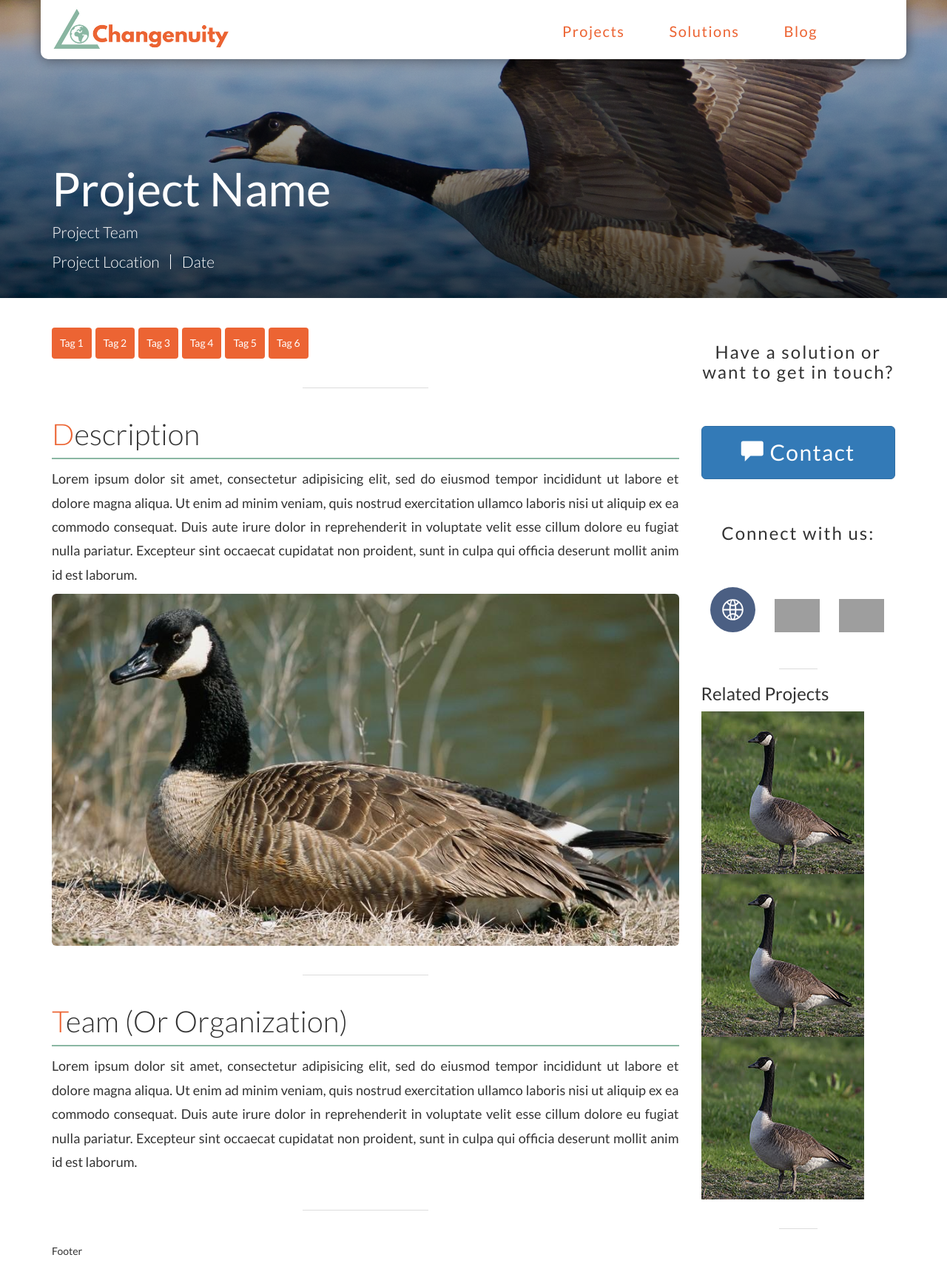
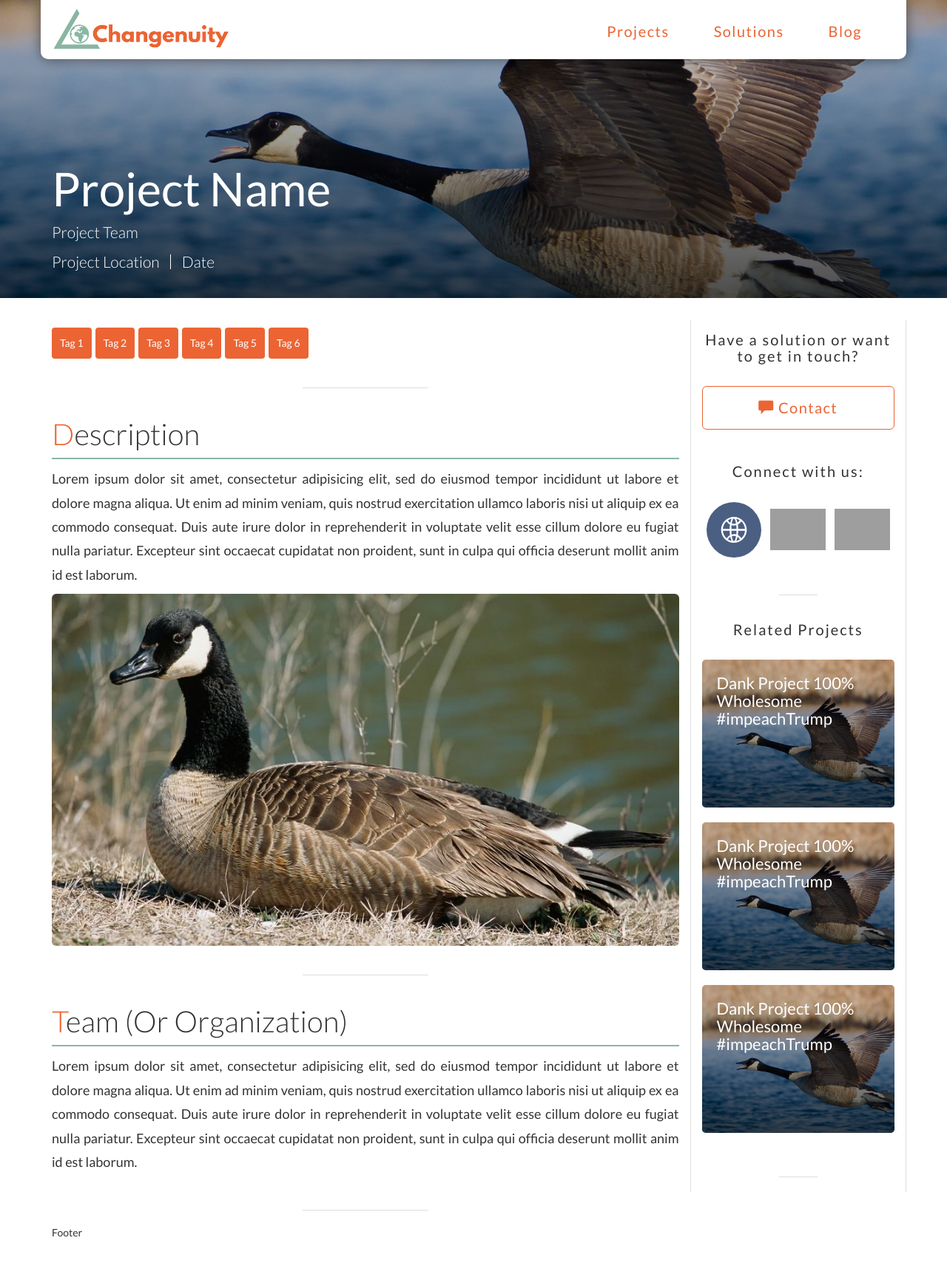
Before and after one commit to Changenuity/Changenuity, a PHP site: page /mockup.html in a window 1280 px wide. Shown: the whole page at 74% size. After the commit the page ends 1672 px from the top, so only its background shows below. Run offline with PHP 8.4, Linux system fonts and the light colour scheme; some libraries are stand-ins or nearby versions; grey boxes are pictures that could not be loaded.

Commit message:
Cumulative changes y'all

```diff
--- a/front-end/project-pages/mockup.html
+++ b/front-end/project-pages/mockup.html
@@ -10,22 +10,30 @@
 
   <style> /* These styles are page specific */
     #page-main-header {
-      background: linear-gradient(rgba(0, 0, 0, 0.1), rgba(0, 0, 0, 0.7)),
-                    url("splash.jpg");
+      background-image: url("splash.jpg");
+    }
+    #rp-1 {
+      background-image: url("splash.jpg");
+    }
+    #rp-2 {
+      background-image: url("splash.jpg");
+    }
+    #rp-3 {
+      background-image: url("splash.jpg");
     }
   </style>
   <link rel="stylesheet" type="text/css" href="styles.css" />
   <link rel="stylesheet" type="text/css" href="navbar.css" />
 </head>
 <body>
-  <nav class="container bg-color-white">
+  <nav class="container">
     <div class="row">
       <div class="col-md-6">
         <header id="nav-header">
           <a href="#">
               <img id="brand-logo" src="logo.png" alt="brand-logo"/>
           </a>
-          <span id="handle" class="glyphicon glyphicon-align-justify fading-color"></span>
+          <span id="handle" class="glyphicon glyphicon-align-justify"></span>
         </header>
       </div>
       <div class="col-md-6">
@@ -54,15 +62,15 @@
           <article>
             <h4 class="list-inline-header sr-only">Tags:</h4>
             <ul id="tags" class="list-inline">
-              <li class="btn fading-bg-color">Tag 1</li>
-              <li class="btn fading-bg-color">Tag 2</li>
-              <li class="btn fading-bg-color">Tag 3</li>
-              <li class="btn fading-bg-color">Tag 4</li>
-              <li class="btn fading-bg-color">Tag 5</li>
-              <li class="btn fading-bg-color">Tag 6</li>
+              <li class="btn btn-primary">Tag 1</li>
+              <li class="btn btn-primary">Tag 2</li>
+              <li class="btn btn-primary">Tag 3</li>
+              <li class="btn btn-primary">Tag 4</li>
+              <li class="btn btn-primary">Tag 5</li>
+              <li class="btn btn-primary">Tag 6</li>
             </ul>
           </article>
-          <article id="project-description" class="">
+          <article id="project-description">
             <h2 class="article-header">Description</h2>
             <p>
               Lorem ipsum dolor sit amet, consectetur adipisicing elit, sed
@@ -76,7 +84,7 @@
             </p>
             <img class="img-responsive img-rounded featured-img" src="featured.jpg" height="531" width="945" alt="alt-text"/>
           </article>
-          <article id="project-team" class="">
+          <article id="project-team">
             <h2 class="article-header">Team (Or Organization)</h2>
             <p>
               Lorem ipsum dolor sit amet, consectetur adipisicing elit, sed
@@ -94,32 +102,40 @@
         <section id="sidebar-section" class="col-md-3">
           <article id="project-contact">
             <div>
-              <h4 class="text-center">Have a solution or want to get in touch?</h4>
-              <button id="contact-btn" class="btn btn-primary btn-lg center-block fading-bg-color">
+              <h4>Have a solution or want to get in touch?</h4>
+              <button id="contact-btn" class="btn btn-primary-hollow btn-lg">
                 <span class="glyphicon glyphicon-comment" aria-hidden="true"></span>
                 Contact</button>
             </div>
-            <h4 class="list-header text-center">Connect with us:</h4>
-            <ul id="social-media-links" class="list-inline">
-              <li class="connect-link"><a href="#">
+            <h4>Connect with us:</h4>
+            <ul id="social-media-links" class="list-inline link-list">
+              <li class="connect-link btn"><a href="#">
+                <img class="img-responsive" src="website.svg" alt="website-icon"/>
                 <span class="sr-only">Website</span>
-                <img class="img-responsive" src="website.svg" alt="website-icon"/>
               </a></li>
-              <li class="connect-link"><a href="#">
+              <li class="connect-link btn"><a href="#">
+                <img class="img-responsive" src="facebook.svg" alt="facebook-icon"/>
                 <span class="sr-only">Facebook</span>
-                <img class="img-responsive" src="facebook.svg" alt="facebook-icon"/>
               </a></li>
-              <li class="connect-link"><a href="#">
+              <li class="connect-link btn"><a href="#">
+                <img class="img-responsive" src="twitter.svg" alt="twitter-icon"/>
                 <span class="sr-only">Twitter</span>
-                <img class="img-responsive" src="twitter.svg" alt="twitter-icon"/>
               </a></li>
             </ul>
           </article>
-          <article id="project-gallery">
-            <h3>Related Projects</h3>
-            <img src="placeholder.jpg" height="220" width="220"/>
-            <img src="placeholder.jpg" height="220" width="220"/>
-            <img src="placeholder.jpg" height="220" width="220"/>
+          <article id="projects-gallery">
+            <h4>Related Projects</h4>
+            <ul class="link-list">
+              <li id="rp-1" class="related-project"><a href="#">
+                <h5>Dank Project 100% Wholesome #impeachTrump</h5>
+              </a></li>
+              <li id="rp-2" class="related-project"><a href="#">
+                <h5>Dank Project 100% Wholesome #impeachTrump</h5>
+              </a></li>
+              <li id="rp-3" class="related-project"><a href="#">
+                <h5>Dank Project 100% Wholesome #impeachTrump</h5>
+              </a></li>
+            </ul>
           </article>
         </section> <!-- End of sidebar-section -->
       </div>
--- a/front-end/project-pages/navbar.css
+++ b/front-end/project-pages/navbar.css
@@ -9,6 +9,12 @@ nav {
   -webkit-box-shadow: 0px 0px 18px 0px rgba(0,0,0,0.5);
   -moz-box-shadow: 0px 0px 18px 0px rgba(0,0,0,0.5);
   box-shadow: 0px 0px 18px 0px rgba(0,0,0,0.5);
+  background-color: #FFFFFF;
+}
+
+nav ~ * {
+  position: relative;
+  top: 80px;
 }
 
 #nav-header {
@@ -31,6 +37,12 @@ nav {
   right: 10px;
 
   cursor: pointer;
+
+  -webkit-transition: color 0.4s;
+  -ms-transition: color 0.4s;
+  -moz-transition: color 0.4s;
+  -o-transition: color 0.4s;
+  transition: color 0.4s;
 }
 
 #handle:hover {
@@ -41,7 +53,7 @@ nav {
   overflow: hidden;
   padding: 0;
   margin: 0 -15px;
-  text-align: center;
+  text-align: right;
   list-style: none;
   max-height: 0;
   z-index: -1;
@@ -99,6 +111,9 @@ nav {
 ============================================ */
 
 @media (min-width: 768px) { /* Tablets and up */
+  nav ~ * {
+    top: 0;
+  }
   nav {
     left: 0;
     right: 0;
@@ -109,15 +124,8 @@ nav {
     border-bottom-left-radius: 10px;
     border-bottom-right-radius: 10px;
   }
-  #page-main {
-    top: 0;
-  }
   #page-main-header {
-    padding-top: 200px;
-  }
-  #main-header {
-    padding-top: 160px; /* 83.33% */
-    padding-bottom: 32px;
+    padding-top: 200px; /* Actually, should go and get #page-main-header's padding and add 80 */
   }
 }
 
@@ -132,6 +140,7 @@ nav {
     display: none;
   }
   #nav-list {
+    padding-right: 30px;
     max-height: 256px;
     font-size: 0; /* Gets rid of the space between inline-blocks */
   }
--- a/front-end/project-pages/styles.css
+++ b/front-end/project-pages/styles.css
@@ -38,29 +38,43 @@ body {
   color: #8AB7A3;
 }
 
-.fading-color {
-  -webkit-transition: color 0.4s;
-  -ms-transition: color 0.4s;
-  -moz-transition: color 0.4s;
-  -o-transition: color 0.4s;
-  transition: color 0.4s;
+.link-list {
+  list-style: none;
+  padding: 0;
 }
 
-.fading-bg-color {
-  -webkit-transition: background-color 0.4s;
-  -ms-transition: background-color 0.4s;
-  -moz-transition: background-color 0.4s;
-  -o-transition: background-color 0.4s;
-  transition: background-color 0.4s;
+.link-list a {
+  text-decoration: none;
+  color: #000000;
 }
 
-/* ============================================
-   Page-Main Styles
-============================================ */
+.btn {
+  -webkit-transition: all 0.4s;
+  -ms-transition: all 0.4s;
+  -moz-transition: all 0.4s;
+  -o-transition: all 0.4s;
+  transition: all 0.4s;
+}
 
-#page-main {
-  position: relative;
-  top: 80px;
+.btn-primary {
+  background-color: #EC6433;
+  border-color: transparent;
+  color: #FFFFFF;
+}
+.btn-primary:hover {
+  border-color: transparent;
+  background-color: #C14F26;
+}
+
+.btn-primary-hollow {
+  color: #EC6433;
+  border-color: #EC6433;
+  background-color: transparent;
+}
+
+.btn-primary-hollow:hover {
+  color: #C14F26;
+  border-color: #C14F26;
 }
 
 /* ============================================
@@ -70,13 +84,26 @@ body {
 #page-main-header {
   padding-top: 120px; /* 83.33% */
   padding-bottom: 24px;
+  position: relative; /* necessary for applying the dark gradient */
+  z-index: 1; /* necessary for applying the dark gradient */
 
-  /*background-attachment: fixed;*/
 	background-position: center 60%;
 	background-size: cover;
 	background-repeat: no-repeat;
 
   color: #FFFFFF;
+}
+
+#page-main-header:before {
+  /* The following is so that a dark gradient can be applied */
+  content: "";
+  position: absolute;
+  z-index: -1;
+  top: 0;
+  bottom: 0;
+  left: 0;
+  right: 0;
+  background: linear-gradient(rgba(0, 0, 0, 0.1), rgba(0, 0, 0, 0.7));
 }
 
 #page-main-header p {
@@ -116,12 +143,6 @@ body {
 
 #tags li {
   padding: 10px 10px;
-  background-color: #EC6433;
-  color: #FFFFFF;
-}
-
-#tags li:hover {
-  background-color: #C14F26;
 }
 
 #tags li {
@@ -181,45 +202,145 @@ article p {
 
 #sidebar-section h4 {
   padding: 30px 0;
-  font-size: 24px;
-  /*font-weight: 300;*/
+  font-size: 26px;
   letter-spacing: 2;
   margin-bottom: 30px;
+  text-align: center;
 }
 
 #contact-btn {
+  display: block;
+  width: 90%;
+  margin-left: auto;
+  margin-right: auto;
+  margin-bottom: 30px;
+  padding: 15px 0;
+
   letter-spacing: 1.4;
-  font-size: 30px;
-  margin-bottom: 30px;
-  width: 100%;
-  padding: 15px 0;
+  font-size: 20px;
 }
 
 #social-media-links {
+  width: 90%;
+  margin-left: auto;
+  margin-right: auto;
   font-size: 0;
-  text-align: justify;
 }
 
 .connect-link {
-  width: 27%;
-  margin-left: 3%;
-  margin-right: 3%;
+  width: 33.333%;
+  padding: 0 10px;
 }
 
-.connnect-link img {
+.connect-link:hover {
+  opacity: 0.8;
+}
+
+.connect-link img {
   width: 100%;
   height: auto;
+  max-width: 100px;
+  max-height: 100px;
+  display: block;
+  margin-left: auto;
+  margin-right: auto;
 }
+
+.connect-link span {
+  font-size: 18px;
+}
+
+.related-project {
+  position: relative; /* necessary for applying the dark gradient */
+  z-index: 1; /* necessary for applying the dark gradient */
+  background-position: center 60%;
+  background-size: cover;
+  background-repeat: no-repeat;
+
+  width: 90%;
+  height: 200px;
+  margin-left: auto;
+  margin-right: auto;
+  margin-bottom: 20px;
+
+  border-radius: 5px;
+
+  -webkit-transition: all 0.4s;
+  -ms-transition: all 0.4s;
+  -moz-transition: all 0.4s;
+  -o-transition: all 0.4s;
+  transition: all 0.4s;
+}
+
+.related-project:hover {
+  opacity: 0.8;
+}
+
+.related-project:before {
+  content: "";
+  position: absolute;
+  z-index: -1;
+  top: 0;
+  bottom: 0;
+  left: 0;
+  right: 0;
+  background: linear-gradient(rgba(0, 0, 0, 0.1), rgba(0, 0, 0, 0.7));
+  border-radius: 5px;
+}
+
+.related-project a {
+  display: block;
+  height: 100%;
+  width: 100%;
+  padding: 20px;
+}
+
+.related-project h5 {
+  color: #FFFFFF;
+  font-size: 28px;
+}
+
+
+/* ============================================
+   Footer Styles
+============================================ */
+
 
 /* ============================================
    Media Queries Styles
 ============================================ */
 
 @media (min-width: 768px) { /* Tablets and up */
-  #page-main {
-    top: 0; /* Shift the page back up to the top */
+  #contact-btn {
+    width: 80%;
   }
-  #page-main-header {
-    padding-top: 200px; /* Create more space for the nav */
+  #social-media-links {
+    width: 80%;
+  }
+  .related-project {
+    width: 80%;
   }
 }
+@media (min-width: 992px) { /* md and up */
+  #sidebar-section {
+    border-left: 1px solid #DDD;
+      border-right: 1px solid #DDD;
+  }
+  #sidebar-section h4 {
+    font-size: 20px;
+    padding: 15px 0;
+    margin-bottom: 15px;
+  }
+  #contact-btn {
+    width: 100%;
+  }
+  #social-media-links {
+    width: 100%;
+  }
+  .related-project {
+    width: 100%;
+  }
+  .related-project h5 {
+    font-size: 22px;
+  }
+}
```
